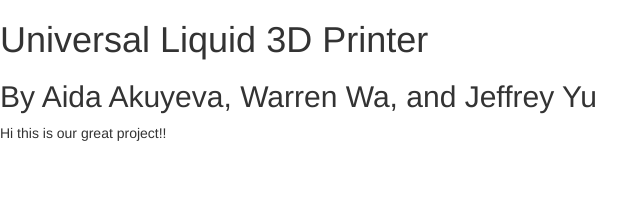
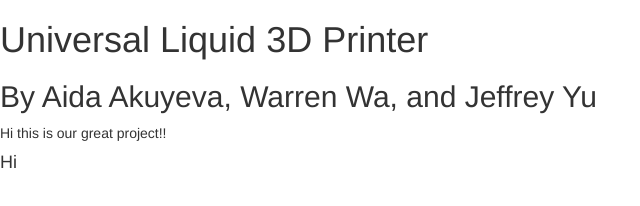
Before and after one commit to aidaakuyeva/liquidPrinter, a plain HTML site: page index.html in a window 1280 px wide. Shown: the full height of the page, 0-640 px from the left. Drawn offline with nearby package versions, Linux system fonts and the light colour scheme.

Commit message:
changes
changes

```diff
--- a/index.html
+++ b/index.html
@@ -12,5 +12,6 @@
     <h1>Universal Liquid 3D Printer</h1>
     <h2>By Aida Akuyeva, Warren Wa, and Jeffrey Yu</h2>
     <p>Hi this is our great project!!</p>
+    <h4>Hi</h4>
   </body>
 </html>
```
